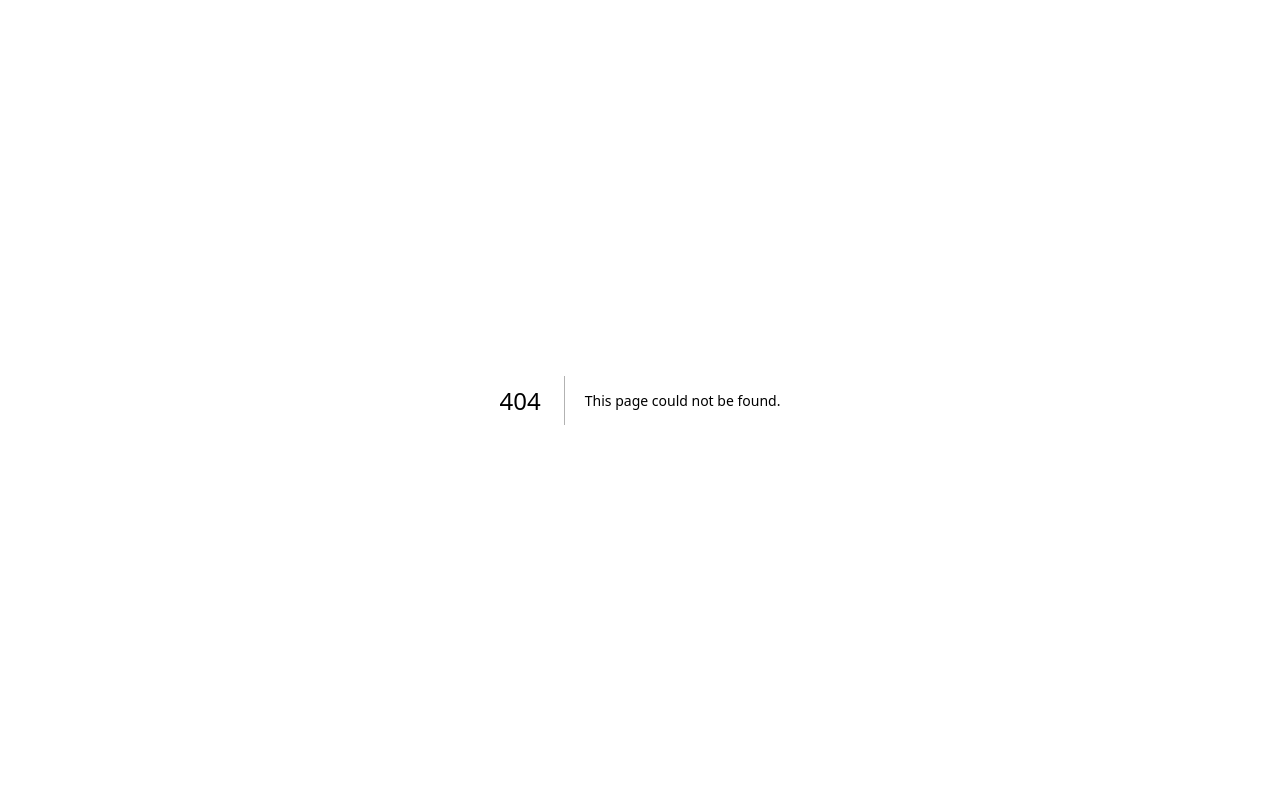
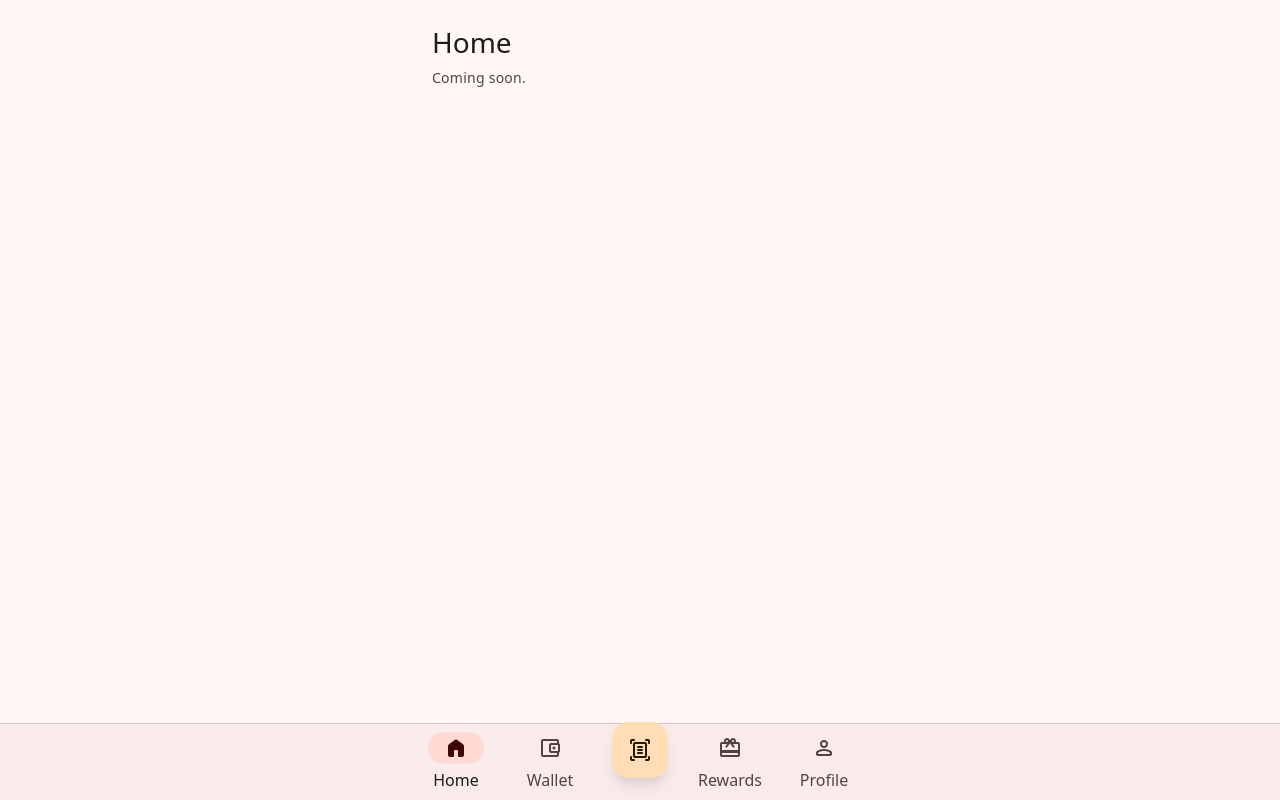
Before and after one commit to chrisraro/Giya-2.0, a Next.js app: page /home in a window 1280 px wide. Before the commit this address had no page. Built offline with nearby package versions, Linux system fonts and the light colour scheme.

Commit message:
feat(design-system): consumer shell with bottom nav and Scan FAB

```diff
--- /dev/null
+++ b/src/app/(consumer)/home/page.tsx
@@ -0,0 +1,8 @@
+export default function HomePage() {
+  return (
+    <main className="mx-auto max-w-md px-4 pt-6">
+      <h1 className="text-headline-m">Home</h1>
+      <p className="mt-2 text-body-m text-on-surface-variant">Coming soon.</p>
+    </main>
+  );
+}
--- /dev/null
+++ b/src/app/(consumer)/layout.tsx
@@ -0,0 +1,10 @@
+import { BottomNav } from "@/components/shell/bottom-nav";
+
+export default function ConsumerLayout({ children }: { children: React.ReactNode }) {
+  return (
+    <div className="min-h-dvh bg-surface pb-24">
+      {children}
+      <BottomNav />
+    </div>
+  );
+}
--- /dev/null
+++ b/src/app/(consumer)/profile/page.tsx
@@ -0,0 +1,8 @@
+export default function ProfilePage() {
+  return (
+    <main className="mx-auto max-w-md px-4 pt-6">
+      <h1 className="text-headline-m">Profile</h1>
+      <p className="mt-2 text-body-m text-on-surface-variant">Coming soon.</p>
+    </main>
+  );
+}
--- /dev/null
+++ b/src/app/(consumer)/rewards/page.tsx
@@ -0,0 +1,8 @@
+export default function RewardsPage() {
+  return (
+    <main className="mx-auto max-w-md px-4 pt-6">
+      <h1 className="text-headline-m">Rewards</h1>
+      <p className="mt-2 text-body-m text-on-surface-variant">Coming soon.</p>
+    </main>
+  );
+}
--- /dev/null
+++ b/src/app/(consumer)/scan/page.tsx
@@ -0,0 +1,8 @@
+export default function ScanPage() {
+  return (
+    <main className="mx-auto max-w-md px-4 pt-6">
+      <h1 className="text-headline-m">Scan</h1>
+      <p className="mt-2 text-body-m text-on-surface-variant">Coming soon.</p>
+    </main>
+  );
+}
--- /dev/null
+++ b/src/app/(consumer)/wallet/page.tsx
@@ -0,0 +1,8 @@
+export default function WalletPage() {
+  return (
+    <main className="mx-auto max-w-md px-4 pt-6">
+      <h1 className="text-headline-m">Wallet</h1>
+      <p className="mt-2 text-body-m text-on-surface-variant">Coming soon.</p>
+    </main>
+  );
+}
--- /dev/null
+++ b/src/app/manifest.ts
@@ -0,0 +1,26 @@
+import type { MetadataRoute } from "next";
+import { readFileSync } from "node:fs";
+import { join } from "node:path";
+
+function tokenHex(name: string): string {
+  const css = readFileSync(join(process.cwd(), "src/styles/md3-tokens.css"), "utf8");
+  const m = css.match(new RegExp(`:root {[^}]*--md-sys-color-${name}:\\s*(#[0-9a-f]{6})`, "is"));
+  if (!m?.[1]) throw new Error(`token ${name} missing`);
+  return m[1];
+}
+
+export default function manifest(): MetadataRoute.Manifest {
+  return {
+    name: "Giya",
+    short_name: "Giya",
+    description: "Turn every receipt into rewards.",
+    start_url: "/home",
+    display: "standalone",
+    background_color: tokenHex("surface"),
+    theme_color: tokenHex("surface"),
+    icons: [
+      { src: "/brand/icon-maskable.svg", sizes: "any", type: "image/svg+xml", purpose: "maskable" },
+      { src: "/brand/icon.svg", sizes: "any", type: "image/svg+xml" },
+    ],
+  };
+}
--- /dev/null
+++ b/src/components/shell/bottom-nav.tsx
@@ -0,0 +1,72 @@
+"use client";
+
+import Link from "next/link";
+import { usePathname } from "next/navigation";
+import { cn } from "@/lib/utils";
+
+const DESTINATIONS = [
+  { href: "/home", label: "Home", icon: "home" },
+  { href: "/wallet", label: "Wallet", icon: "account_balance_wallet" },
+  { href: "/rewards", label: "Rewards", icon: "redeem" },
+  { href: "/profile", label: "Profile", icon: "person" },
+] as const;
+
+function NavItem({ href, label, icon }: (typeof DESTINATIONS)[number]) {
+  const active = usePathname().startsWith(href);
+  return (
+    <Link
+      href={href}
+      aria-current={active ? "page" : undefined}
+      className="flex min-w-16 flex-col items-center gap-1 py-2 outline-none focus-visible:ring-2 focus-visible:ring-primary"
+    >
+      <span
+        className={cn(
+          "flex h-8 w-14 items-center justify-center rounded-full transition-colors duration-200 ease-standard",
+          active && "bg-primary-container",
+        )}
+      >
+        <span
+          aria-hidden
+          className={cn(
+            "material-symbols-rounded",
+            active ? "is-filled text-on-primary-container" : "text-on-surface-variant",
+          )}
+        >
+          {icon}
+        </span>
+      </span>
+      <span className={cn("text-label-m", active ? "text-on-surface" : "text-on-surface-variant")}>
+        {label}
+      </span>
+    </Link>
+  );
+}
+
+export function BottomNav() {
+  const [first, second, third, fourth] = DESTINATIONS;
+  return (
+    <nav
+      aria-label="Main"
+      className="fixed inset-x-0 bottom-0 z-40 border-t border-outline-variant bg-surface-container pb-[env(safe-area-inset-bottom)]"
+    >
+      <div className="mx-auto flex max-w-md items-center justify-between px-2">
+        <NavItem {...first} />
+        <NavItem {...second} />
+        <Link
+          href="/scan"
+          aria-label="Scan receipt"
+          className={cn(
+            "flex size-14 -translate-y-3 items-center justify-center rounded-md3-lg",
+            "bg-tertiary-container text-on-tertiary-container shadow-lg",
+            "transition-transform duration-200 ease-emphasized active:scale-95",
+            "outline-none focus-visible:ring-2 focus-visible:ring-primary",
+          )}
+        >
+          <span aria-hidden className="material-symbols-rounded">document_scanner</span>
+        </Link>
+        <NavItem {...third} />
+        <NavItem {...fourth} />
+      </div>
+    </nav>
+  );
+}
```
Also changed, not shown: 1 other file (tests, documents, lock files or other folders).
